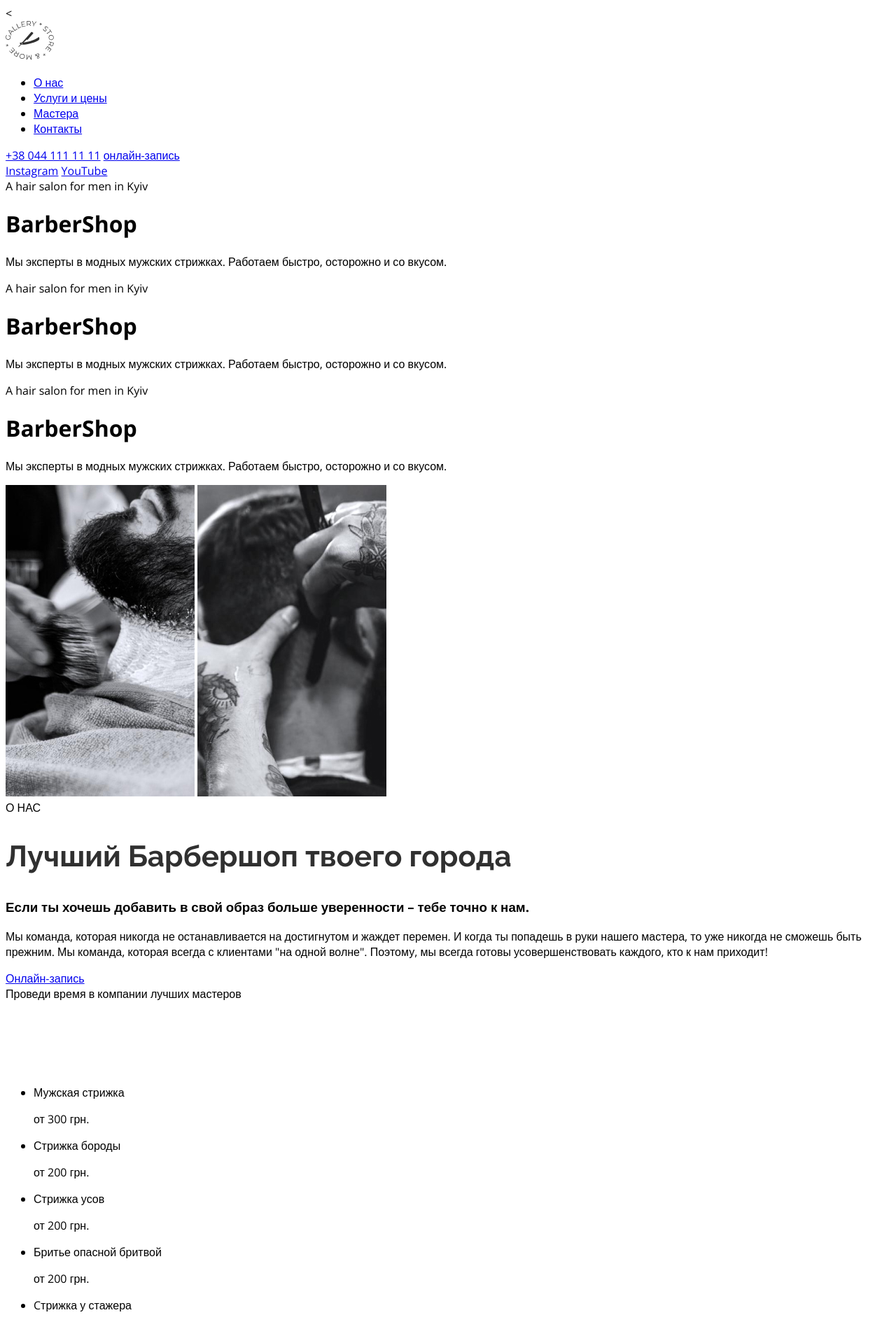
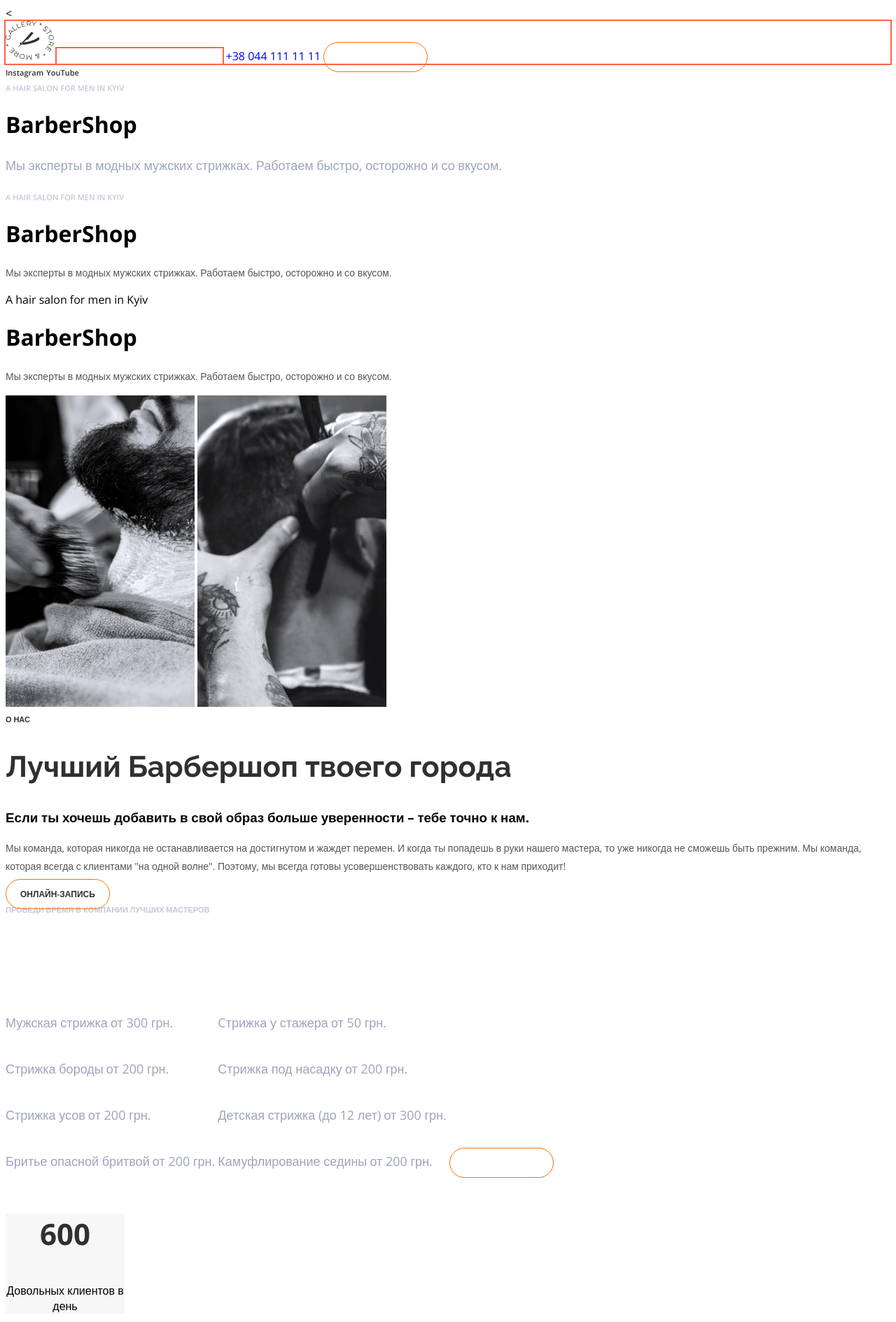
Before and after one commit to OlgaKhlivnenko/BarberShop, a plain HTML site: page index.html in a window 1280 px wide. Shown: the top 1889 px of the page at 70% size. Drawn offline with nearby package versions, Linux system fonts and the light colour scheme.

Commit message:
BS-css-full

```diff
--- a/css/styles.css
+++ b/css/styles.css
@@ -4,11 +4,20 @@
 
     --text-primary:     #303030;
     --text-secondary:   #9DA4BD;
+    --text-description: #555;
 }
 
 
 body{
     font-family: 'Open Sans', sans-serif;
+}
+ul{
+    list-style: none;
+    margin: 0;
+    padding: 0;
+}
+a{
+    text-decoration: none;
 }
 h2.section-title{
     font-family: 'Raleway';
@@ -19,3 +28,119 @@ h2.section-title{
 h2.section-title.lighten{
     color: #fff;
 }
+.hero-description{
+    color: var(--text-secondary);
+    font-weight: normal;
+    font-size: 18px;
+    line-height: 30px;
+}
+.suptitle-secondary, .suptitle-primary{
+    font-weight: 600;
+    font-size: 11px;
+    line-height: 15px;
+    color: rgba(157, 164, 189, 0.6);
+    text-transform: uppercase;
+}
+.suptitle-primary{
+    color: var(--text-primary);
+}
+/* nav style */
+nav.navbar{
+   outline: 2px solid tomato;
+}
+nav.navbar .btn-box{
+    display: inline-block;
+}
+.nav-box{
+    outline: 2px solid tomato;
+    display: inline-block;
+}
+a.nav-link{
+    color: #fff;
+    font-weight: 600;
+    font-size: 12px;
+    line-height: 16px;
+
+}
+a.nav-link:hover, .social-link:hover{
+    color: var(--primary-color);
+}
+.nav-box li{
+    display: inline-block;
+}
+.social-link{
+    color: var(--text-primary);
+    font-weight: 600;
+    font-size: 11px;
+    line-height: 15px;
+}
+.primary-btn{
+    color: #fff;
+    font-weight: 600;
+    font-size: 12px;
+    line-height: 16px;
+    text-transform: uppercase;
+    border: 1px solid #FF6C00;
+    box-sizing: border-box;
+    border-radius: 25px;
+    padding: 12px 20px;
+}
+.primary-btn.darken{
+    color: var(--text-primary);
+}
+
+p.section-description {
+    color: var(--text-description);
+    font-weight: normal;
+    font-size: 14px;
+    line-height: 26px;
+}
+/* price style */
+.price-list{
+    display: inline-block;
+}
+.price-item p, .price-item span{
+    display: inline-block;
+    font-size: 18px;
+    line-height: 30px;
+    color: var(--text-secondary);
+}
+/* why section */
+.number-box{
+    background-color: #F7F7F7;
+    width: 170px;
+    height: 132px
+    display: inline-block;
+}
+.number-box span, .number-box p{
+    display: block;
+    text-align: center;
+}
+.number-box p {
+    font-size: 18px;
+    line-height: 30px;
+    color: var(--text-primary);
+}
+.number-box p{
+    font-weight: bold;
+    font-size: 42px;
+    line-height: 57px;
+}
+.masters-list p{
+    color: var(--text-primary);
+    font-size: 18px;
+    line-height: 25px;
+    text-align: center;
+}
+.masters-list span{
+    color: var(--primary-color);
+    font-size: 14px;
+    line-height: 19px;
+    text-align: center;
+}
+/* footer */
+.footer-contacts{
+    font-size: 18px;
+    line-height: 30px;
+    color: var(--text-secondary);
+}
--- a/index.html
+++ b/index.html
@@ -24,7 +24,7 @@
                 <li><a href="#masters-section" class="nav-link">Мастера</a></li>
                 <li><a href="#footer" class="nav-link">Контакты</a></li>
             </ul>
-            <div>
+            <div class="btn-box">
                 <a href="tel:+380441111111" class="phone-link">+38 044 111 11 11</a>
                 <a href="#footer" type="button" class="primary-btn">онлайн-запись</a>
             </div>
@@ -38,9 +38,9 @@
 
         <div class="slider">
             <div class="slide">
-              <span lang="en" class="section-title">A hair salon for men in Kyiv</span>
+              <span lang="en" class="suptitle-secondary">A hair salon for men in Kyiv</span>
               <h1 class="hero-title">BarberShop</h1>
-              <p class="section-description">Мы эксперты в модных мужских стрижках. Работаем быстро, осторожно и со вкусом.</p>
+              <p class="hero-description">Мы эксперты в модных мужских стрижках. Работаем быстро, осторожно и со вкусом.</p>
             </div>
             <div class="slide">
                 <span lang="en" class="suptitle-secondary">A hair salon for men in Kyiv</span>
@@ -142,7 +142,7 @@
                 <div class="description-container">
                     <span class="suptitle-primary">старая традиционная школа</span>
                     <h2 class="section-title">Почему приходят именно к нам?</h2>
-                    <h3 class="section-subtitle">О нас говорят только хорошее. Но лучше 1 раз увидеть и прочувствовать, чем 10 раз прочитать.</h3>
+                    <p class="section-description">О нас говорят только хорошее. Но лучше 1 раз увидеть и прочувствовать, чем 10 раз прочитать.</p>
                 </div>
 
         </section>
@@ -152,7 +152,7 @@
                 <h2 class="section-title">Наши мастера</h2>
                 <ul class="masters-list">
                     <li class="master-card">
-                        <img src="./image/img1.jpg" alt="john Smith">
+                        <img src="./image/img1.jpg" alt="john Smith" width="370">
                         <p>John Smith</p>
                         <span>Extreme Barber</span>
                         <div class="master-social-box">
@@ -163,7 +163,7 @@
                         </div>
                     </li>
                     <li class="master-card">
-                        <img src="./image/img2.jpg" alt="Michele Doe">
+                        <img src="./image/img2.jpg" alt="Michele Doe" width="370">
                         <p>Michele Doe</p>
                         <span>Extreme Barber</span>
                         <div class="master-social-box">
@@ -174,7 +174,7 @@
                         </div>
                     </li>
                     <li class="master-card">
-                        <img src="./image/img3.jpg" alt="Alan Black">
+                        <img src="./image/img3.jpg" alt="Alan Black" width="370">
                         <p>Alan Black</p>
                         <span>Extreme Barber</span>
                         <div class="master-social-box">
@@ -190,10 +190,10 @@
         <section class="section-box">
                 <span class="suptitle-primary">На латинском языке “барба” означает “борода”</span>
                 <div class="img-gallery">
-                    <img src="./image/Rectangle 25.jpg" alt="черный">
-                    <img src="./image/Rectangle 26.jpg" alt="борода">
-                    <img src="./image/Rectangle 27.jpg" alt="лицо">
-                    <img src="./image/Rectangle 28.jpg" alt="рука тату">
+                    <img src="./image/Rectangle 25.jpg" alt="черный" width="270">
+                    <img src="./image/Rectangle 26.jpg" alt="борода" width="270">
+                    <img src="./image/Rectangle 27.jpg" alt="лицо" width="270">
+                    <img src="./image/Rectangle 28.jpg" alt="рука тату" width="270">
                 </div>
 
         </section>
@@ -206,7 +206,7 @@
                 <input type="submit" class="primary-btn">
             </form>
         </div>
-        <div>
+        <div class="footer-contacts">
             <h2 class="section-title lighten">Контакты</h2>
             <div class="contacts-box">
                 <address>
```
